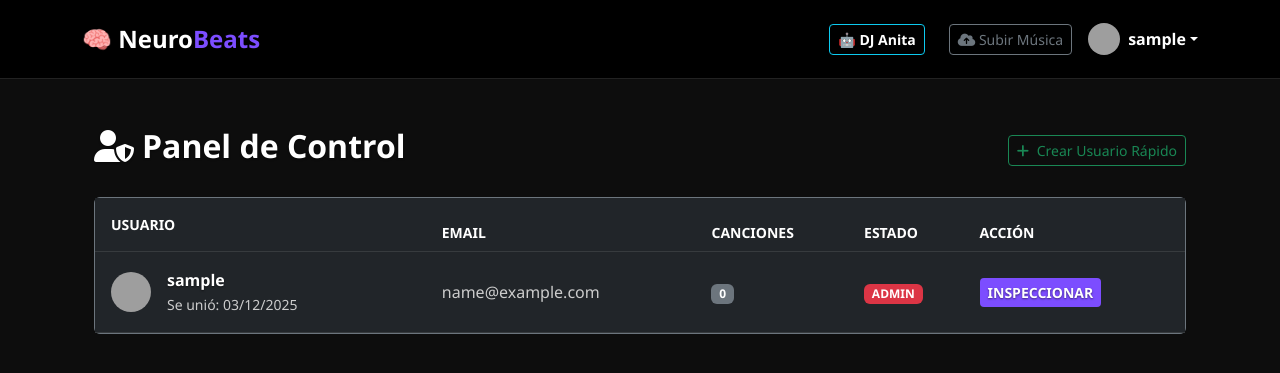
After one commit to TobbenTT/NeuroBeats, a Django app: page /god-mode/dashboard/ in a window 1280 px wide. The commit adds this page. Shown: the top 373 px of the page. Run offline with Django 5.2, Linux system fonts and the light colour scheme; the visitor is signed in with stand-in values (Sample User, id 1); data comes from the database, SQL or seed files in the repository; data that the repository does not hold is empty; grey boxes are pictures that could not be loaded.

Commit message:
Mejoras Admin

```diff
--- a/config/urls.py
+++ b/config/urls.py
@@ -20,7 +20,7 @@ from django.conf import settings
 from django.conf.urls.static import static
 from django.contrib.auth import views as auth_views
 from music.views import home, upload_song, rate_song, delete_song, toggle_favorite, song_detail
-from users.views import profile, edit_profile, create_user_fast, sign_out, public_profile, toggle_follow
+from users.views import profile, edit_profile, create_user_fast, sign_out, public_profile, toggle_follow, admin_dashboard, admin_user_detail
 
 urlpatterns = [
     path('admin/', admin.site.urls),
@@ -46,6 +46,10 @@ urlpatterns = [
     # Autenticación
     path('accounts/login/', auth_views.LoginView.as_view(template_name='login.html'), name='login'),
     path('logout/', sign_out, name='logout'),
+
+    # --- ZONA DE ADMINISTRACIÓN (TOBBEN) ---
+    path('god-mode/dashboard/', admin_dashboard, name='admin_dashboard'),
+    path('god-mode/inspect/<int:user_id>/', admin_user_detail, name='admin_user_detail'),
 ]
 
 if settings.DEBUG:
--- /dev/null
+++ b/templates/admin_dashboard.html
@@ -0,0 +1,61 @@
+{% extends 'base.html' %}
+
+{% block content %}
+<div class="container mt-4">
+    <div class="d-flex justify-content-between align-items-center mb-4">
+        <h2 class="fw-bold text-info"><i class="fas fa-user-shield me-2"></i>Panel de Control</h2>
+        <a href="{% url 'create_user_fast' %}" class="btn btn-outline-success btn-sm">
+            <i class="fas fa-plus me-1"></i> Crear Usuario Rápido
+        </a>
+    </div>
+
+    <div class="card bg-dark border-secondary">
+        <div class="card-body p-0">
+            <div class="table-responsive">
+                <table class="table table-dark table-hover mb-0 align-middle">
+                    <thead class="bg-black text-secondary text-uppercase small">
+                        <tr>
+                            <th class="p-3">Usuario</th>
+                            <th>Email</th>
+                            <th>Canciones</th>
+                            <th>Estado</th>
+                            <th>Acción</th>
+                        </tr>
+                    </thead>
+                    <tbody>
+                        {% for u in users %}
+                        <tr>
+                            <td class="p-3">
+                                <div class="d-flex align-items-center gap-3">
+                                    <img src="{{ u.profile.avatar.url }}" class="rounded-circle" width="40" height="40" style="object-fit: cover;">
+                                    <div>
+                                        <div class="fw-bold text-white">{{ u.username }}</div>
+                                        <small class="text-muted">Se unió: {{ u.date_joined|date:"d/m/Y" }}</small>
+                                    </div>
+                                </div>
+                            </td>
+                            <td class="text-muted">{{ u.email|default:"-" }}</td>
+                            <td>
+                                <span class="badge bg-secondary">{{ u.uploaded_songs.count }}</span>
+                            </td>
+                            <td>
+                                {% if u.is_superuser %}
+                                    <span class="badge bg-danger">ADMIN</span>
+                                {% else %}
+                                    <span class="badge bg-success">USUARIO</span>
+                                {% endif %}
+                            </td>
+                            <td>
+                                <a href="{% url 'admin_user_detail' u.id %}" class="btn btn-sm btn-neuro fw-bold">
+                                    INSPECCIONAR
+                                </a>
+                            </td>
+                        </tr>
+                        {% endfor %}
+                    </tbody>
+                </table>
+            </div>
+        </div>
+    </div>
+</div>
+{% endblock %}
--- a/users/views.py
+++ b/users/views.py
@@ -8,6 +8,7 @@ from django.contrib.auth.forms import UserCreationForm
 from django.contrib.auth.decorators import user_passes_test
 from django.contrib import messages
 from django.contrib.auth import logout
+from django.contrib.admin.views.decorators import staff_member_required
 
 @login_required
 def profile(request):
@@ -109,3 +110,19 @@ def toggle_follow(request, user_id):
         'following': following,
         'followers_count': target_profile.followed_by.count()
     })
+
+# 1. LISTA DE TODOS LOS USUARIOS
+@staff_member_required # Solo tú puedes entrar aquí
+def admin_dashboard(request):
+    users = User.objects.all().order_by('-date_joined')
+    return render(request, 'admin_dashboard.html', {'users': users})
+
+# 2. DETALLE DE UN USUARIO (Para borrarle canciones)
+@staff_member_required
+def admin_user_detail(request, user_id):
+    target_user = get_object_or_404(User, id=user_id)
+    songs = Song.objects.filter(uploader=target_user).order_by('-created_at')
+    return render(request, 'admin_user_detail.html', {
+        'target_user': target_user,
+        'songs': songs
+    })
```
Also changed, not shown: music/views.py (+17 -0 lines), templates/admin_user_detail.html (added, +52 -0 lines), templates/profile.html (+13 -8 lines).
